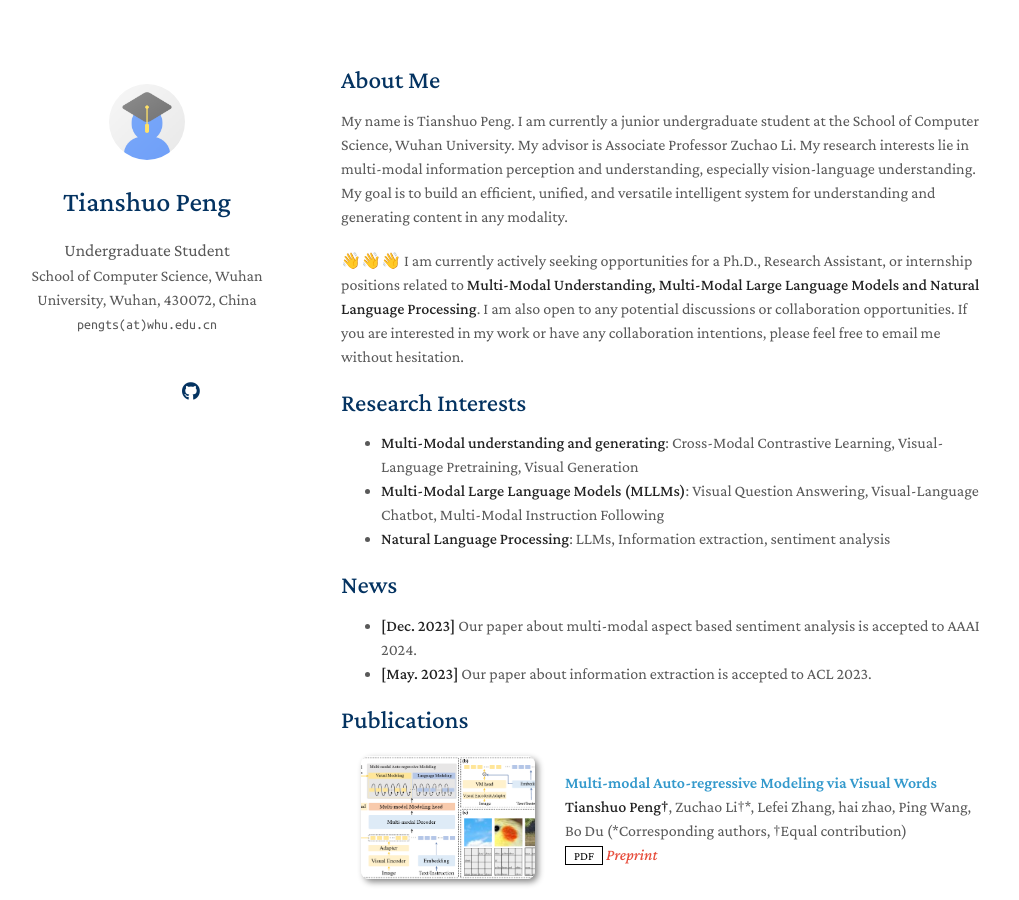
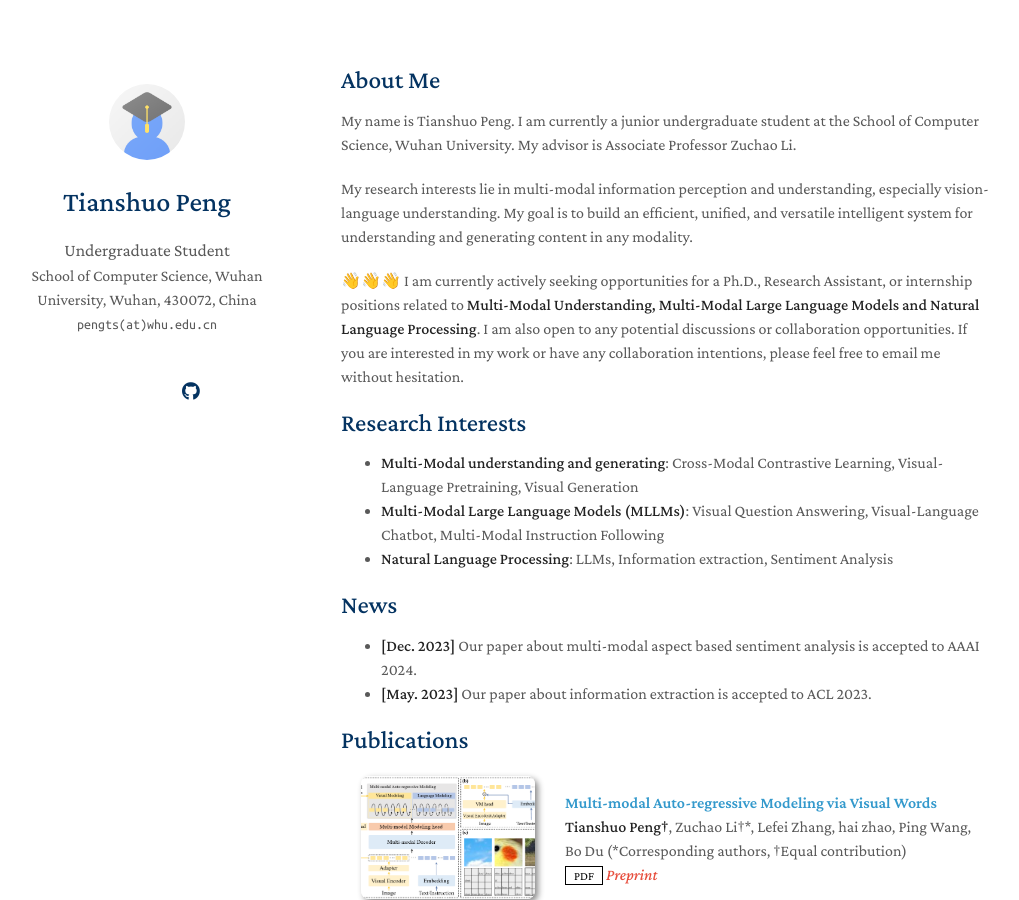
Before and after one commit to pengts/pengts.github.io, a Jekyll site: the page built from index.md, in a window 1280 px wide and 900 px high. Shown: the whole window, without its empty margins (129-1148 px from the left). Built offline with Jekyll 4.4.1, drawn with Linux system fonts in a browser that asks for light colours; nearby versions of some CDN libraries; a style sheet for code colours, icons or effects is not loaded; our own code applies the rules of GitHub Pages for plain Markdown files.

```diff
--- a/index.md
+++ b/index.md
@@ -4,15 +4,16 @@ layout: homepage
 
 ## About Me
 
-My name is Tianshuo Peng. I am currently a junior undergraduate student at the School of Computer Science, Wuhan University. My advisor is Associate Professor Zuchao Li. My research interests lie in multi-modal information perception and understanding, especially vision-language understanding. My goal is to build an efficient, unified, and versatile intelligent system for understanding and generating content in any modality.
+My name is Tianshuo Peng. I am currently a junior undergraduate student at the School of Computer Science, Wuhan University. My advisor is Associate Professor Zuchao Li.
+
+My research interests lie in multi-modal information perception and understanding, especially vision-language understanding. My goal is to build an efficient, unified, and versatile intelligent system for understanding and generating content in any modality.
 
 👋👋👋 I am currently actively seeking opportunities for a Ph.D., Research Assistant, or internship positions related to <strong>Multi-Modal Understanding, Multi-Modal Large Language Models and Natural Language Processing</strong>. I am also open to any potential discussions or collaboration opportunities. If you are interested in my work or have any collaboration intentions, please feel free to email me without hesitation.
 
 ## Research Interests
-
 - **Multi-Modal understanding and generating**: Cross-Modal Contrastive Learning, Visual-Language Pretraining, Visual Generation
 - **Multi-Modal Large Language Models (MLLMs)**: Visual Question Answering, Visual-Language Chatbot, Multi-Modal Instruction Following
-- **Natural Language Processing**: LLMs, Information extraction, sentiment analysis
+- **Natural Language Processing**: LLMs, Information extraction, Sentiment Analysis
 
 ## News
 
```
